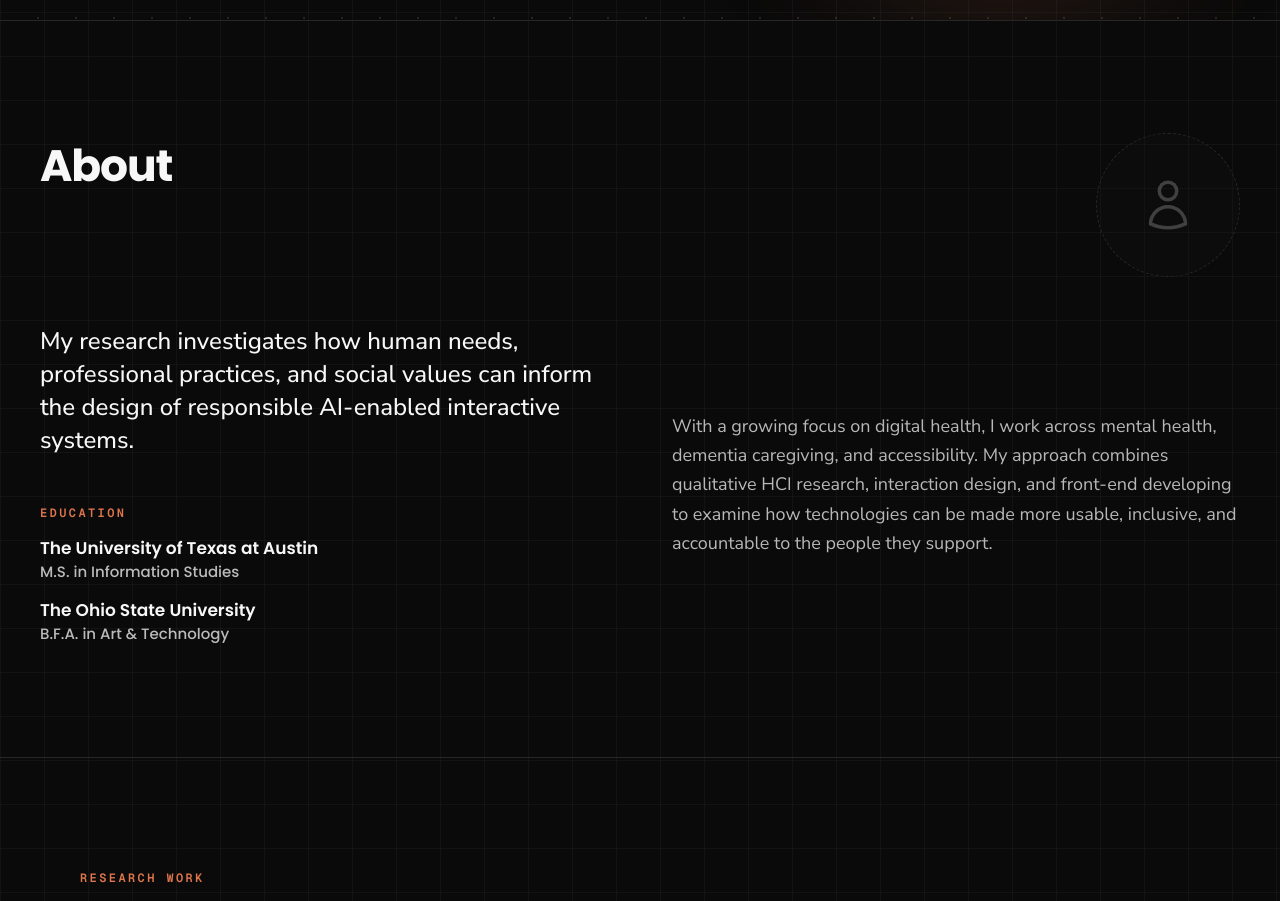
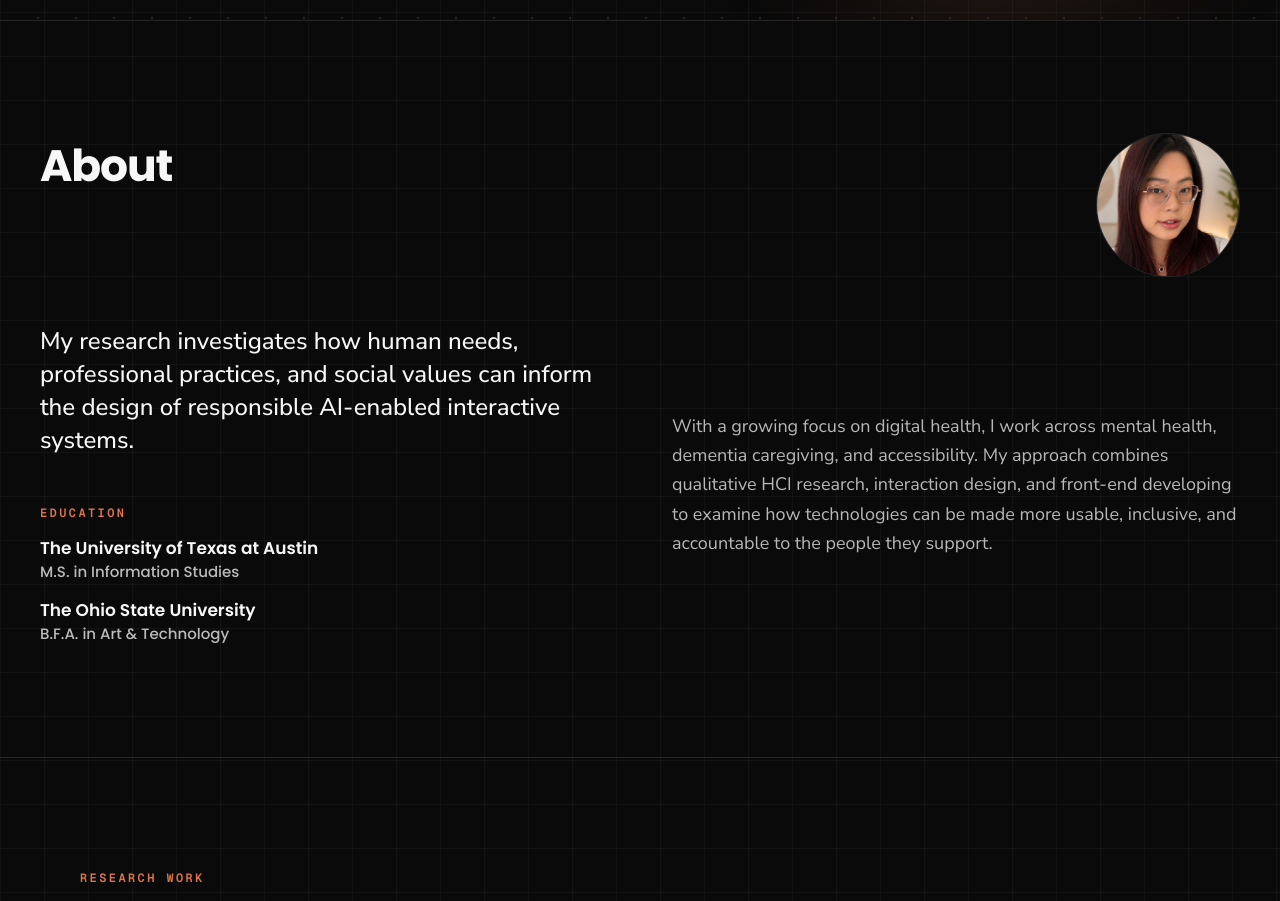
Before and after one commit to XiuerG/xiu-portfolio, a Next.js app: page / in a window 1280 px wide. Shown: the part 780-1681 px from the top of the page. Built offline with nearby package versions, Linux system fonts and the light colour scheme.

Commit message:
Replace circular placeholder with actual profile portrait

```diff
--- a/src/components/AboutSection.tsx
+++ b/src/components/AboutSection.tsx
@@ -1,4 +1,5 @@
 import { Reveal } from "@/components/motion/Reveal";
+import { getAssetPath } from "@/lib/utils";
 
 const tagline =
   "My research investigates how human needs, professional practices, and social values can inform the design of responsible AI-enabled interactive systems.";
@@ -36,30 +37,16 @@ export function AboutSection() {
             </h2>
           </Reveal>
 
-          {/* Prototype Round Avatar Frame */}
+          {/* Round Avatar Photo Frame */}
           <Reveal delay={0.05}>
             <div className="relative group/avatar select-none">
-              <div className="h-28 w-28 md:h-36 md:w-36 rounded-full border border-dashed border-line bg-raised/20 flex items-center justify-center overflow-hidden transition-all duration-300 hover:border-accent/40 hover:bg-raised/40 hover:shadow-[0_8px_24px_rgba(224,118,77,0.06)]">
-                <svg
-                  className="h-11 w-11 md:h-14 md:w-14 text-mist/30 transition-colors duration-300 group-hover:text-accent/50"
-                  fill="none"
-                  viewBox="0 0 24 24"
-                  stroke="currentColor"
-                  strokeWidth={1.5}
-                >
-                  <path
-                    strokeLinecap="round"
-                    strokeLinejoin="round"
-                    d="M15.75 6a3.75 3.75 0 1 1-7.5 0 3.75 3.75 0 0 1 7.5 0ZM4.501 20.118a7.5 7.5 0 0 1 14.998 0A17.933 17.933 0 0 1 12 21.75c-2.676 0-5.216-.584-7.499-1.632Z"
-                  />
-                </svg>
-              </div>
-
-              {/* Optional tiny indicator tag */}
-              <div className="absolute top-full right-0 mt-2 opacity-0 group-hover/avatar:opacity-100 transition-opacity duration-200 pointer-events-none">
-                <span className="font-mono text-[9px] uppercase tracking-wider text-accent bg-ground border border-accent/20 px-2 py-0.5 rounded shadow">
-                  Avatar
-                </span>
+              <div className="h-28 w-28 md:h-36 md:w-36 rounded-full border border-line bg-raised/20 flex items-center justify-center overflow-hidden transition-all duration-300 hover:border-accent/40 hover:bg-raised/40 hover:shadow-[0_8px_24px_rgba(224,118,77,0.06)]">
+                {/* eslint-disable-next-line @next/next/no-img-element */}
+                <img
+                  src={getAssetPath("/avatar.jpg")}
+                  alt="Xiuer Gu"
+                  className="h-full w-full object-cover transition-transform duration-500 ease-out group-hover/avatar:scale-[1.04]"
+                />
               </div>
             </div>
           </Reveal>
```
Also changed, not shown: public/avatar.jpg (added).
